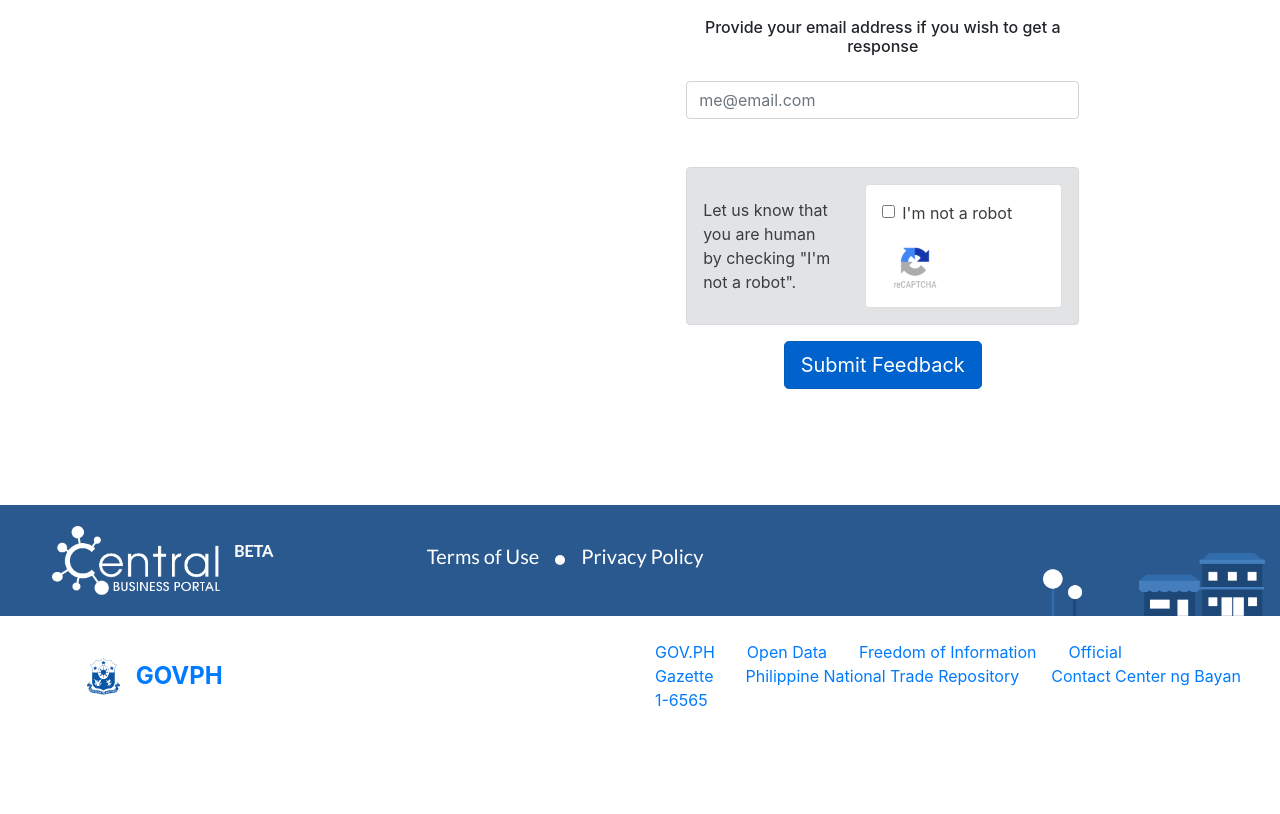
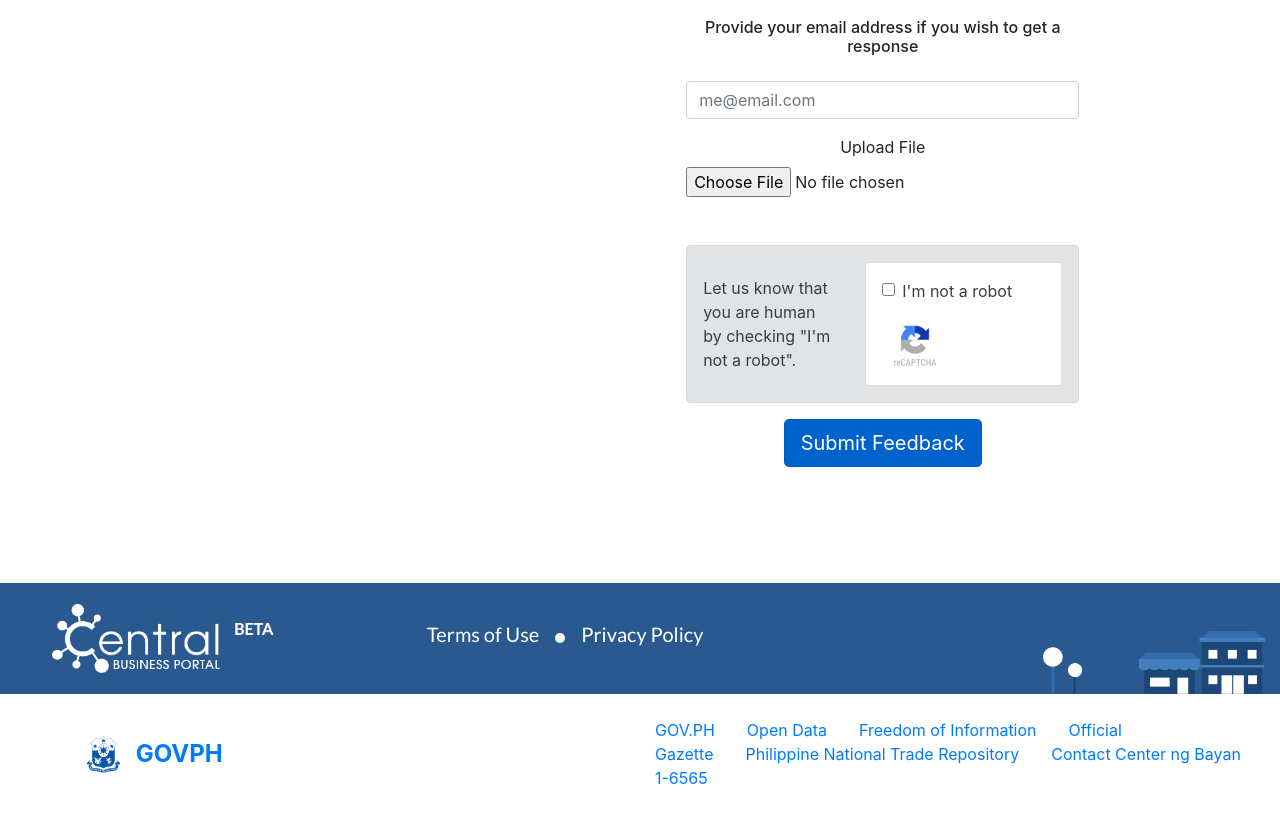
Before and after one commit to Della07/ui-sample, a React (Create React App) app: page / in a window 1280 px wide. Shown: the part 3220-4034 px from the top of the page. Before the commit the page ends 3956 px from the top, so only its background shows below. Built offline with nearby package versions, Linux system fonts and the light colour scheme.

Commit message:
add field

```diff
--- a/src/components/Feedback.js
+++ b/src/components/Feedback.js
@@ -7,13 +7,13 @@
   Card,
   Image,
   Button,
-  Accordion
+  Accordion,
 } from "react-bootstrap";
 import { FontAwesomeIcon } from "@fortawesome/react-fontawesome";
 import { fab } from "@fortawesome/free-brands-svg-icons";
 import {
   faAngleUp,
-  faExclamationTriangle
+  faExclamationTriangle,
 } from "@fortawesome/free-solid-svg-icons";
 
 class Feedback extends Component {
@@ -219,6 +219,10 @@
                       <Form.Control type="email" placeholder="me@email.com" />
                     </Form.Group>
                   </Form>
+                  <Form.Group controlId="formFile" className="mb-3">
+                    <Form.Label>Upload File</Form.Label>
+                    <Form.Control type="file" />
+                  </Form.Group>
                   <Alert variant="secondary" className="p-3 mt-5">
                     <Row>
                       <Col className="text-left my-auto col-12 col-md-5 ">
```
